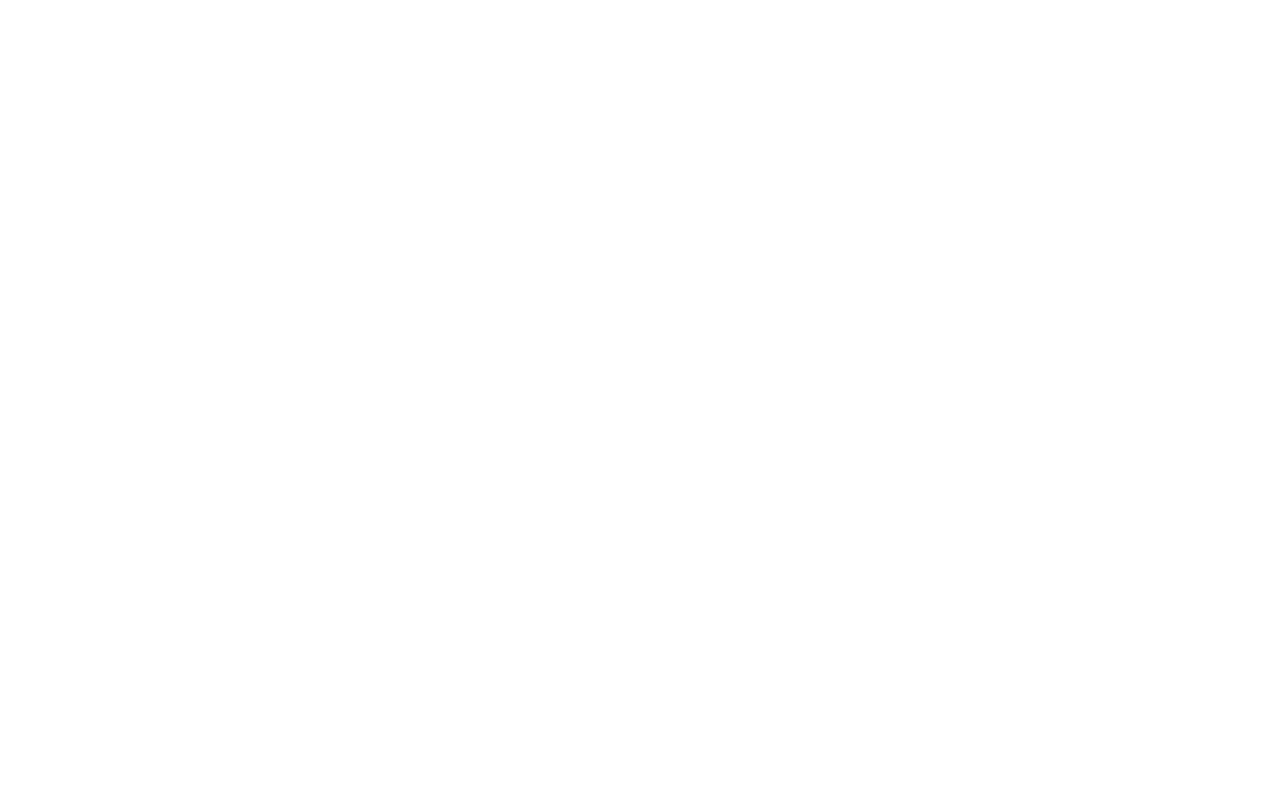
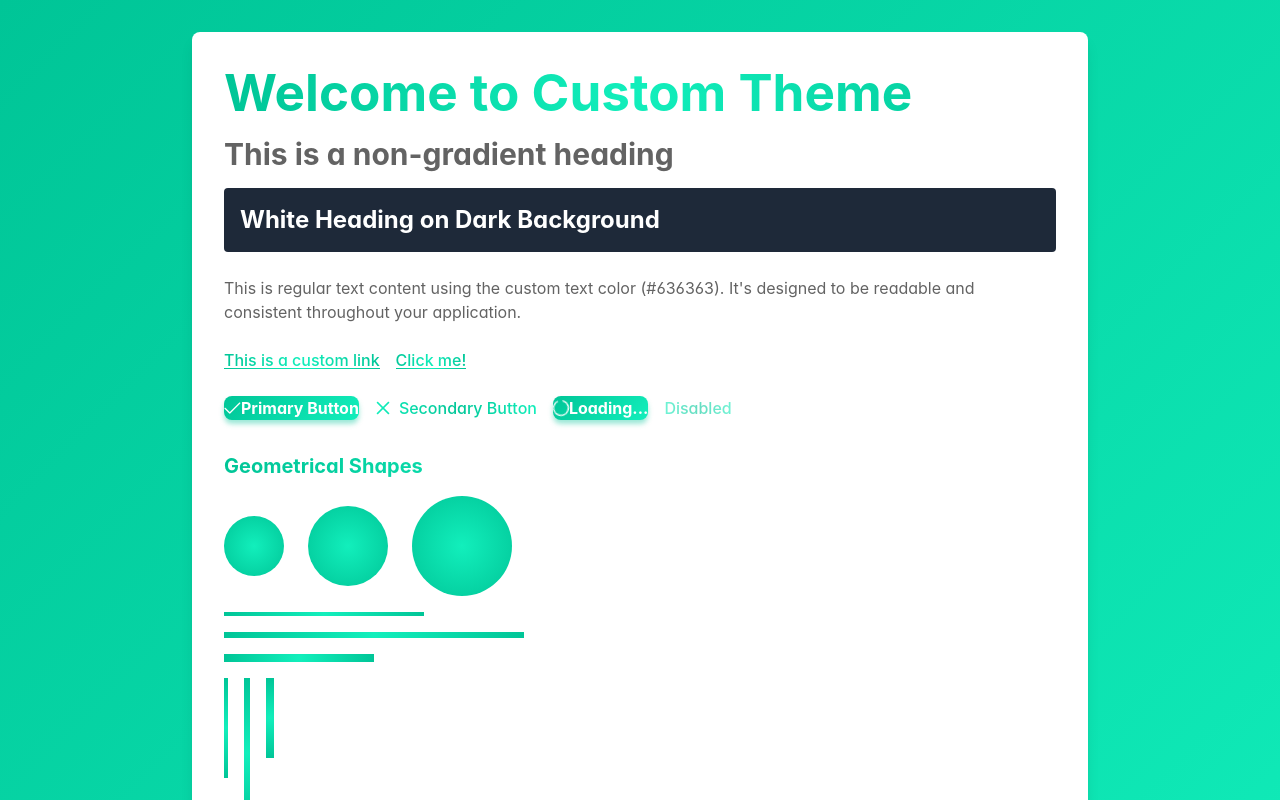
Before and after one commit to haq2682/pulse, a React app in the folder frontend/: page /theme2 in a window 1280 px wide. Before the commit this address had no page. Shown: the top 800 px of the page. Built offline with nearby package versions, Linux system fonts and the light colour scheme; the HTML template or start-up script is replaced by a standard one.

Commit message:
Add ThemeReferenceV2 page and update routing; enhance custom link styles

```diff
--- a/frontend/src/main.jsx
+++ b/frontend/src/main.jsx
@@ -8,6 +8,7 @@
 import { ThemeProvider } from "@/context/ThemeContext";
 import Landing from "@/pages/landing/index.jsx";
 import ThemeReference from "@/pages/ThemeReference/index.jsx";
+import ThemeReferenceV2 from "@/pages/ThemeReferenceV2/index.jsx";
 
 // PrimeReact configuration
 const primeReactConfig = {
@@ -23,7 +24,7 @@
         <Routes>
           <Route path="/" element={<Landing />} />
           <Route path="/theme" element={<ThemeReference />} />
-          {/* Add more routes here */}
+          <Route path="/theme2" element={<ThemeReferenceV2 />} />
         </Routes>
       </BrowserRouter>
     </ThemeProvider>
--- /dev/null
+++ b/frontend/src/pages/ThemeReferenceV2/index.jsx
@@ -0,0 +1,107 @@
+import { PrimaryButton, SecondaryButton } from '@/components/global/Button';
+import { Heading, CustomLink, Text } from '@/components/global/Typography';
+import { GradientCircle, GradientLine } from '@/components/global/Shapes';
+
+function App() {
+    return (
+        <div className="min-h-screen bg-gradient-primary p-8">
+            <div className="max-w-4xl mx-auto bg-white rounded-lg p-8 shadow-lg">
+                {/* Headings */}
+                <Heading level={1} className="mb-4 text-4xl">
+                    Welcome to Custom Theme
+                </Heading>
+
+                <Heading level={2} gradient={false} white={false} className="mb-4 text-3xl">
+                    This is a non-gradient heading
+                </Heading>
+
+                <Heading level={3} white={true} className="mb-6 bg-gray-800 p-4 rounded text-2xl">
+                    White Heading on Dark Background
+                </Heading>
+
+                {/* Text */}
+                <Text className="mb-6 text-base">
+                    This is regular text content using the custom text color (#636363).
+                    It's designed to be readable and consistent throughout your application.
+                </Text>
+
+                {/* Links */}
+                <div className="mb-6">
+                    <CustomLink href="#" className="mr-4">
+                        This is a custom link
+                    </CustomLink>
+                    <CustomLink href="#" onClick={(e) => { e.preventDefault(); alert('Clicked! '); }}>
+                        Click me!
+                    </CustomLink>
+                </div>
+
+                {/* Buttons */}
+                <div className="flex flex-wrap gap-4 mb-8">
+                    <PrimaryButton
+                        label="Primary Button"
+                        icon="pi pi-check"
+                        onClick={() => alert('Primary clicked!')}
+                    />
+                    <SecondaryButton
+                        label="Secondary Button"
+                        icon="pi pi-times"
+                        onClick={() => alert('Secondary clicked!')}
+                    />
+                    <PrimaryButton
+                        label="Loading..."
+                        loading={true}
+                    />
+                    <SecondaryButton
+                        label="Disabled"
+                        disabled={true}
+                    />
+                </div>
+
+                {/* Geometrical Shapes */}
+                <div className="mb-6">
+                    <Heading level={4} className="mb-4 text-xl">
+                        Geometrical Shapes
+                    </Heading>
+
+                    <div className="flex items-center gap-6 mb-4 flex-wrap">
+                        <GradientCircle size={60} />
+                        <GradientCircle size={80} />
+                        <GradientCircle size={100} />
+                    </div>
+
+                    <div className="space-y-4">
+                        <GradientLine width={200} height={4} />
+                        <GradientLine width={300} height={6} />
+                        <GradientLine width={150} height={8} />
+                    </div>
+
+                    <div className="flex gap-4 mt-4">
+                        <GradientLine width={100} height={4} vertical={true} />
+                        <GradientLine width={150} height={6} vertical={true} />
+                        <GradientLine width={80} height={8} vertical={true} />
+                    </div>
+                </div>
+
+                {/* Additional Examples */}
+                <div className="mt-8 p-6 bg-gray-50 rounded-lg">
+                    <Heading level={4} className="mb-4 text-xl">
+                        Using Tailwind v4 CSS Variables
+                    </Heading>
+                    <div className="space-y-2">
+                        <div className="h-12 bg-[var(--color-g1)] rounded flex items-center justify-center text-white font-semibold">
+                            Using --color-g1
+                        </div>
+                        <div className="h-12 bg-[var(--color-g2)] rounded flex items-center justify-center text-white font-semibold">
+                            Using --color-g2
+                        </div>
+                        <div className="h-12 shadow-[var(--shadow-primary)] bg-white rounded flex items-center justify-center font-semibold text-[var(--color-text-primary)]">
+                            Custom Shadow & Text Color
+                        </div>
+                    </div>
+                </div>
+            </div>
+        </div>
+    );
+}
+
+export default App;
--- a/frontend/src/pages/landing/index.jsx
+++ b/frontend/src/pages/landing/index.jsx
@@ -1,130 +1,23 @@
-// import Navigation from "@/components/landing/navigation"
-// import HeroSection from "@/components/landing/hero-section"
-// import StatsCards from "@/components/landing/stats-cards"
-// import FeaturesGrid from "@/components/landing/features-grid"
-// import HowItWorks from "@/components/landing/how-it-works"
-// import BenefitsSection from "@/components/landing/benefits-section"
-// import DashboardPreview from "@/components/landing/dashboard-preview"
-// import Footer from "@/components/global/footer"
+import Navigation from "@/components/landing/navigation"
+import HeroSection from "@/components/landing/hero-section"
+import StatsCards from "@/components/landing/stats-cards"
+import FeaturesGrid from "@/components/landing/features-grid"
+import HowItWorks from "@/components/landing/how-it-works"
+import BenefitsSection from "@/components/landing/benefits-section"
+import DashboardPreview from "@/components/landing/dashboard-preview"
+import Footer from "@/components/global/footer"
 
-// export default function Landing() {
-//     return (
-//         <div className="bg-background">
-//             <Navigation />
-//             <HeroSection />
-//             <StatsCards />
-//             <FeaturesGrid />
-//             <HowItWorks />
-//             <BenefitsSection />
-//             <DashboardPreview />
-//             <Footer />
-//         </div>
-//     )
-// }
-import { PrimaryButton, SecondaryButton } from '@/components/global/Button';
-import { Heading, CustomLink, Text } from '@/components/global/Typography';
-import { GradientCircle, GradientLine } from '@/components/global/Shapes';
-
-function App() {
+export default function Landing() {
     return (
-        <div className="min-h-screen bg-gradient-primary p-8">
-            <div className="max-w-4xl mx-auto bg-white rounded-lg p-8 shadow-lg">
-                {/* Headings */}
-                <Heading level={1} className="mb-4 text-4xl">
-                    Welcome to Custom Theme
-                </Heading>
-
-                <Heading level={2} gradient={false} white={false} className="mb-4 text-3xl">
-                    This is a non-gradient heading
-                </Heading>
-
-                <Heading level={3} white={true} className="mb-6 bg-gray-800 p-4 rounded text-2xl">
-                    White Heading on Dark Background
-                </Heading>
-
-                {/* Text */}
-                <Text className="mb-6 text-base">
-                    This is regular text content using the custom text color (#636363).
-                    It's designed to be readable and consistent throughout your application.
-                </Text>
-
-                {/* Links */}
-                <div className="mb-6">
-                    <CustomLink href="#" className="mr-4">
-                        This is a custom link
-                    </CustomLink>
-                    <CustomLink href="#" onClick={(e) => { e.preventDefault(); alert('Clicked! '); }}>
-                        Click me!
-                    </CustomLink>
-                </div>
-
-                {/* Buttons */}
-                <div className="flex flex-wrap gap-4 mb-8">
-                    <PrimaryButton
-                        label="Primary Button"
-                        icon="pi pi-check"
-                        onClick={() => alert('Primary clicked!')}
-                    />
-                    <SecondaryButton
-                        label="Secondary Button"
-                        icon="pi pi-times"
-                        onClick={() => alert('Secondary clicked!')}
-                    />
-                    <PrimaryButton
-                        label="Loading..."
-                        loading={true}
-                    />
-                    <SecondaryButton
-                        label="Disabled"
-                        disabled={true}
-                    />
-                </div>
-
-                {/* Geometrical Shapes */}
-                <div className="mb-6">
-                    <Heading level={4} className="mb-4 text-xl">
-                        Geometrical Shapes
-                    </Heading>
-
-                    <div className="flex items-center gap-6 mb-4 flex-wrap">
-                        <GradientCircle size={60} />
-                        <GradientCircle size={80} />
-                        <GradientCircle size={100} />
-                    </div>
-
-                    <div className="space-y-4">
-                        <GradientLine width={200} height={4} />
-                        <GradientLine width={300} height={6} />
-                        <GradientLine width={150} height={8} />
-                    </div>
-
-                    <div className="flex gap-4 mt-4">
-                        <GradientLine width={100} height={4} vertical={true} />
-                        <GradientLine width={150} height={6} vertical={true} />
-                        <GradientLine width={80} height={8} vertical={true} />
-                    </div>
-                </div>
-
-                {/* Additional Examples */}
-                <div className="mt-8 p-6 bg-gray-50 rounded-lg">
-                    <Heading level={4} className="mb-4 text-xl">
-                        Using Tailwind v4 CSS Variables
-                    </Heading>
-                    <div className="space-y-2">
-                        <div className="h-12 bg-[var(--color-g1)] rounded flex items-center justify-center text-white font-semibold">
-                            Using --color-g1
-                        </div>
-                        <div className="h-12 bg-[var(--color-g2)] rounded flex items-center justify-center text-white font-semibold">
-                            Using --color-g2
-                        </div>
-                        <div className="h-12 shadow-[var(--shadow-primary)] bg-white rounded flex items-center justify-center font-semibold text-[var(--color-text-primary)]">
-                            Custom Shadow & Text Color
-                        </div>
-                    </div>
-                </div>
-            </div>
+        <div className="bg-background">
+            <Navigation />
+            <HeroSection />
+            <StatsCards />
+            <FeaturesGrid />
+            <HowItWorks />
+            <BenefitsSection />
+            <DashboardPreview />
+            <Footer />
         </div>
-    );
+    )
 }
-
-export default App;
--- a/frontend/src/styles/theme.css
+++ b/frontend/src/styles/theme.css
@@ -95,13 +95,23 @@
 
 /* Links */
 .custom-link {
-    background: radial-gradient(circle, var(--color-g1) 0%, var(--color-g2) 100%);
-    -webkit-background-clip: text;
+    position: relative;
+    display: inline-block;
+
+    background: radial-gradient(circle, var(--color-g2) 0%, var(--color-g1) 100%);
+    background-clip: text;
     -webkit-text-fill-color: transparent;
-    background-clip: text;
-    text-decoration: underline;
-    cursor: pointer;
-    transition: opacity 0.2s ease;
+}
+
+.custom-link::after {
+    content: "";
+    position: absolute;
+    left: 0;
+    right: 0;
+    bottom: 0;
+    top: 20px;
+    height: 1px;
+    background: radial-gradient(circle, var(--color-g2) 0%, var(--color-g1) 100%);
 }
 
 .custom-link:hover {
@@ -110,7 +120,7 @@
 
 /* Geometrical Shapes */
 .shape-gradient {
-    background: radial-gradient(circle, var(--color-g1) 0%, var(--color-g2) 100%);
+    background: radial-gradient(circle, var(--color-g2) 0%, var(--color-g1) 100%);
 }
 
 .shape-gradient-linear {
```
